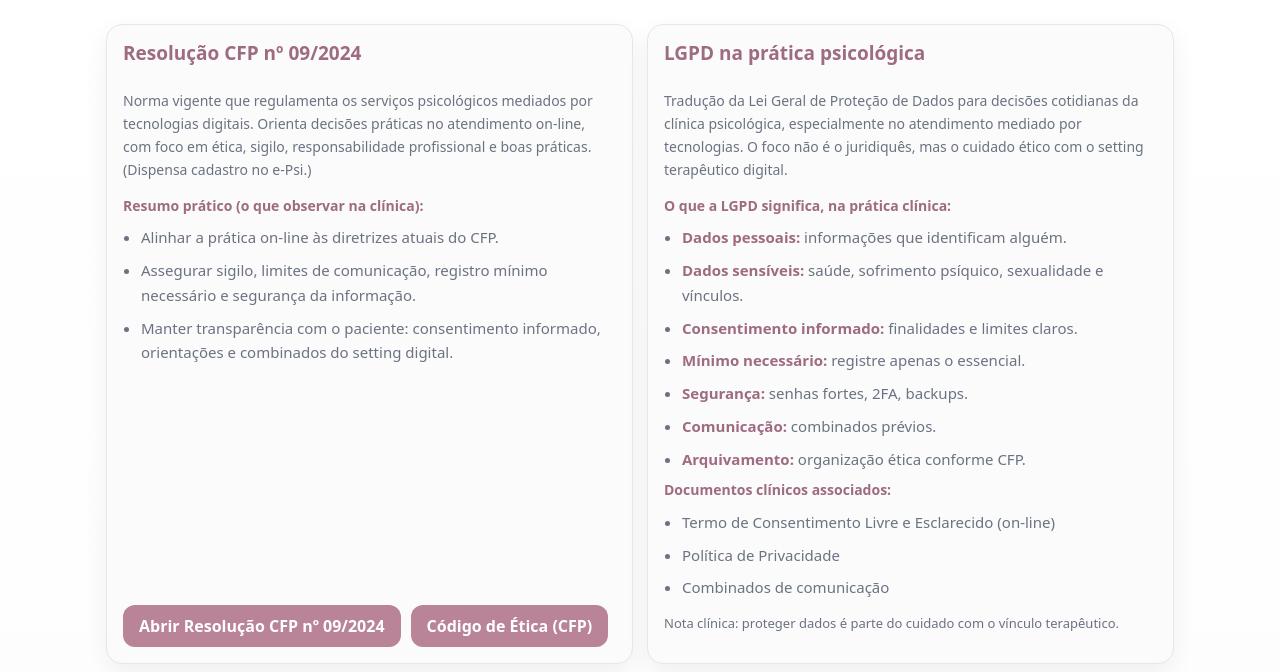
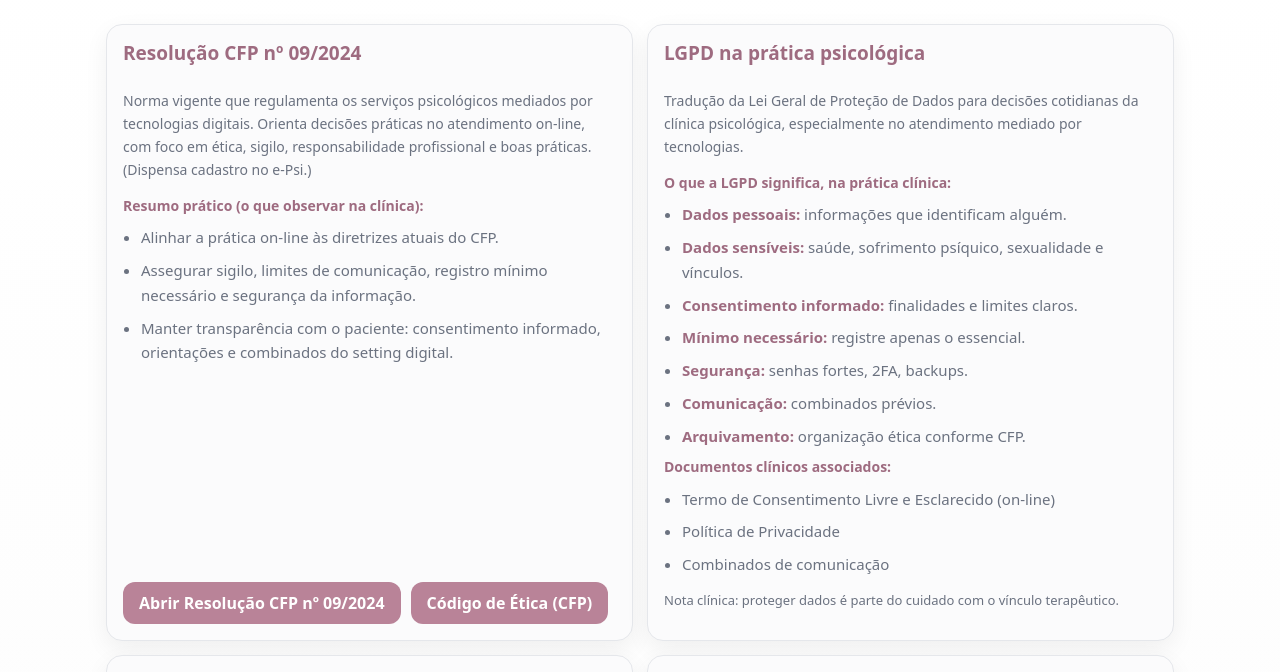
Before and after one commit to sabrinaandraderocha-cmyk/setting-psicoterapia-online, a FastAPI app: template app/templates/norms.html in a window 1280 px wide. Shown: the part 51-723 px from the top of the page. Run offline with FastAPI, Linux system fonts and the light colour scheme; the template is opened without the code that fills it, so the values that code supplies are empty.

Commit message:
Update norms.html

```diff
--- a/app/templates/norms.html
+++ b/app/templates/norms.html
@@ -45,8 +45,7 @@
     <div class="content">
       <p class="muted">
         Tradução da Lei Geral de Proteção de Dados para decisões cotidianas da clínica psicológica,
-        especialmente no atendimento mediado por tecnologias. O foco não é o juridiquês,
-        mas o cuidado ético com o setting terapêutico digital.
+        especialmente no atendimento mediado por tecnologias.
       </p>
 
       <div class="muted" style="font-size:14px; line-height:1.6;">
```
